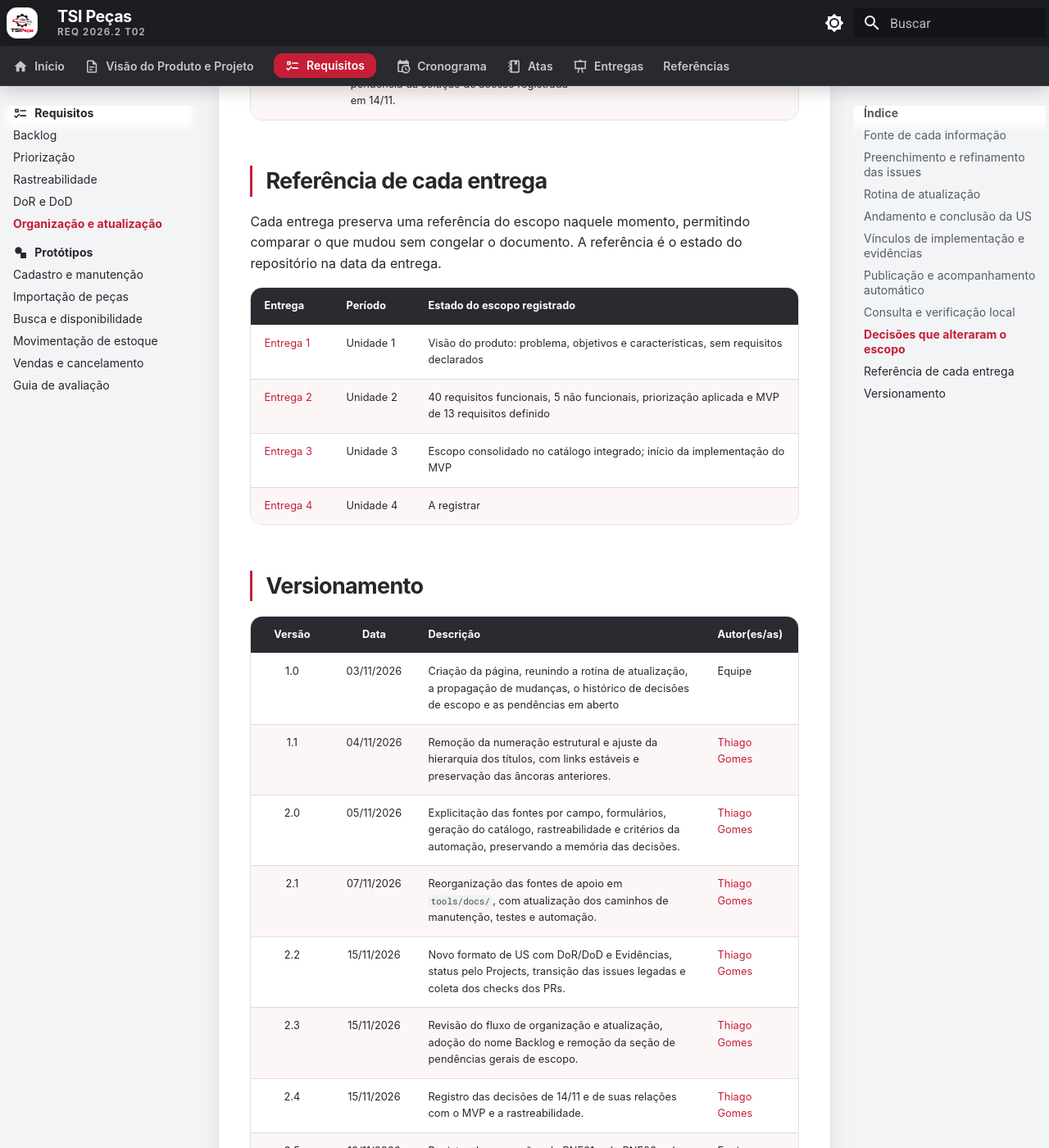
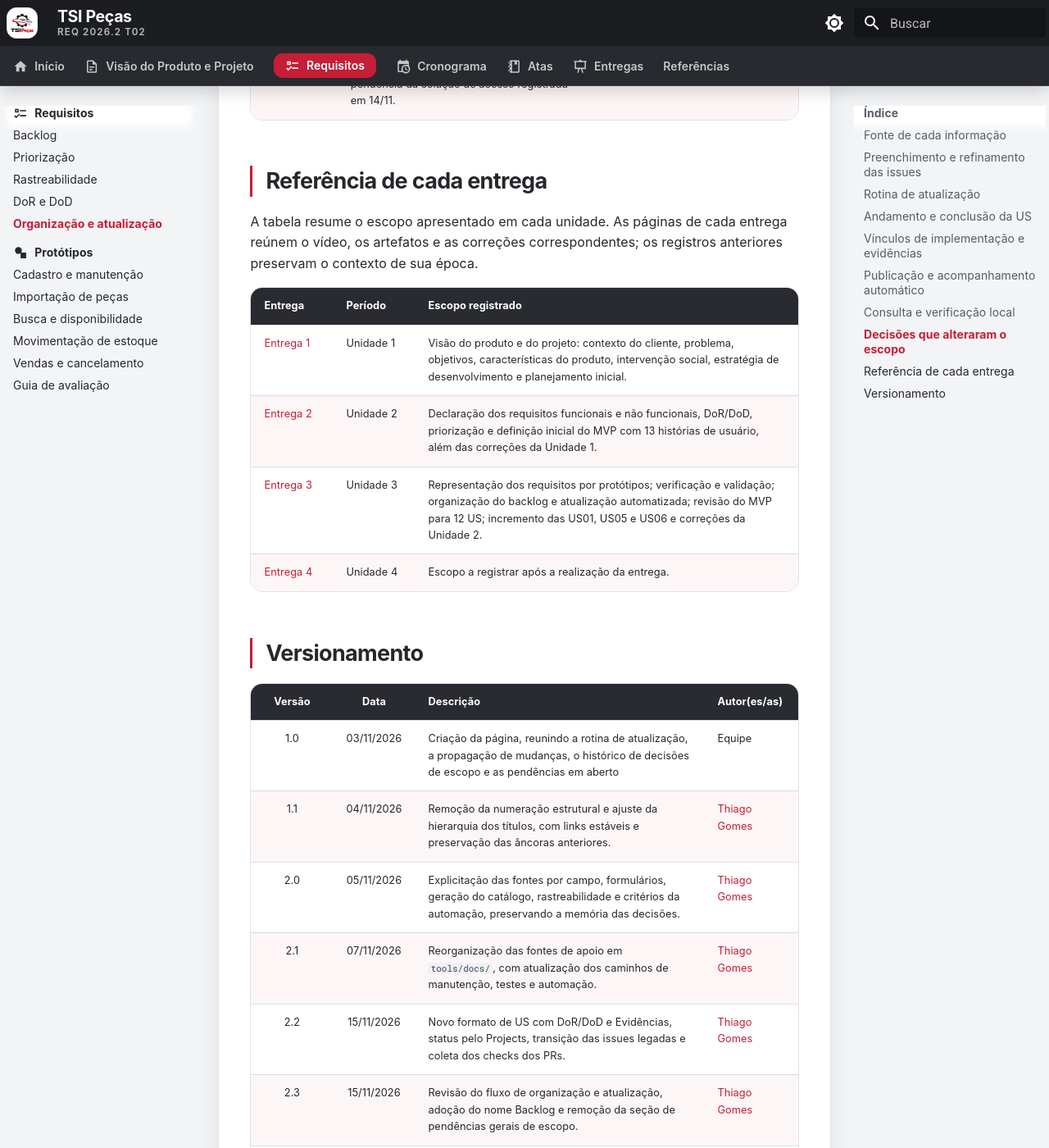
Before and after one commit to mdsreq-fga-unb/REQ-202562-T02-TSI-AutoPecas, an MkDocs documentation site: the page built from docs/visao-produto/historico-de-evolucao.md, in a window 1280 px wide and 1400 px high, scrolled down 8567 px. Shown: the whole window at 82% size. Built offline with MkDocs 1.6.1 and Material for MkDocs 9.7.7, drawn with Linux system fonts in a browser that asks for light colours; comment, search, counter and statistics services are not loaded; some of the changed text lies outside the part shown.

Commit message:
docs(historico): esclarece o escopo registrado em cada entrega
Revisa os resumos das quatro entregas e destaca representação, verificação e validação, organização e atualização dos requisitos na Unidade 3. Preserva o MVP histórico de 13 US da Unidade 2 e registra sua revisão para 12 US na Unidade 3. Atualiza o versionamento para 2.7.

```diff
--- a/docs/visao-produto/historico-de-evolucao.md
+++ b/docs/visao-produto/historico-de-evolucao.md
@@ -183,15 +183,15 @@ indica a data, a decisão, os elementos afetados e a origem da mudança.
 
 ## <span id="125-referencia-de-cada-entrega"></span>Referência de cada entrega {#referencia-de-cada-entrega}
 
-Cada entrega preserva uma referência do escopo naquele momento, permitindo comparar o que mudou sem
-congelar o documento. A referência é o estado do repositório na data da entrega.
+A tabela resume o escopo apresentado em cada unidade. As páginas de cada entrega reúnem o vídeo,
+os artefatos e as correções correspondentes; os registros anteriores preservam o contexto de sua época.
 
-| Entrega | Período | Estado do escopo registrado |
+| Entrega | Período | Escopo registrado |
 | --- | --- | --- |
-| [Entrega 1](../entregas/entrega-1.md) | Unidade 1 | Visão do produto: problema, objetivos e características, sem requisitos declarados |
-| [Entrega 2](../entregas/entrega-2.md) | Unidade 2 | 40 requisitos funcionais, 5 não funcionais, priorização aplicada e MVP de 13 requisitos definido |
-| [Entrega 3](../entregas/entrega-3.md) | Unidade 3 | Escopo consolidado no catálogo integrado; início da implementação do MVP |
-| [Entrega 4](../entregas/entrega-4.md) | Unidade 4 | A registrar |
+| [Entrega 1](../entregas/entrega-1.md) | Unidade 1 | Visão do produto e do projeto: contexto do cliente, problema, objetivos, características do produto, intervenção social, estratégia de desenvolvimento e planejamento inicial. |
+| [Entrega 2](../entregas/entrega-2.md) | Unidade 2 | Declaração dos requisitos funcionais e não funcionais, DoR/DoD, priorização e definição inicial do MVP com 13 histórias de usuário, além das correções da Unidade 1. |
+| [Entrega 3](../entregas/entrega-3.md) | Unidade 3 | Representação dos requisitos por protótipos; verificação e validação; organização do backlog e atualização automatizada; revisão do MVP para 12 US; incremento das US01, US05 e US06 e correções da Unidade 2. |
+| [Entrega 4](../entregas/entrega-4.md) | Unidade 4 | Escopo a registrar após a realização da entrega. |
 
 ## Versionamento
 
@@ -206,3 +206,4 @@ congelar o documento. A referência é o estado do repositório na data da entre
 | 2.4 | 15/11/2026 | Registro das decisões de 14/11 e de suas relações com o MVP e a rastreabilidade. | [Thiago Gomes](https://github.com/thgomxs) |
 | 2.5 | 12/11/2026 | Registro das correções do RNF01 e do RNF02 e de sua origem na issue #49. | Equipe |
 | 2.6 | 16/11/2026 | Registro da validação de 04/11 com o cliente, que resolve a pendência da solução de acesso (issue #53). | [João Melo](https://github.com/jot4-ge) |
+| 2.7 | 16/11/2026 | Revisão do resumo do escopo de cada entrega, destacando os temas da Unidade 3 e preservando o recorte histórico da Unidade 2. | [Thiago Gomes](https://github.com/thgomxs) |
```
